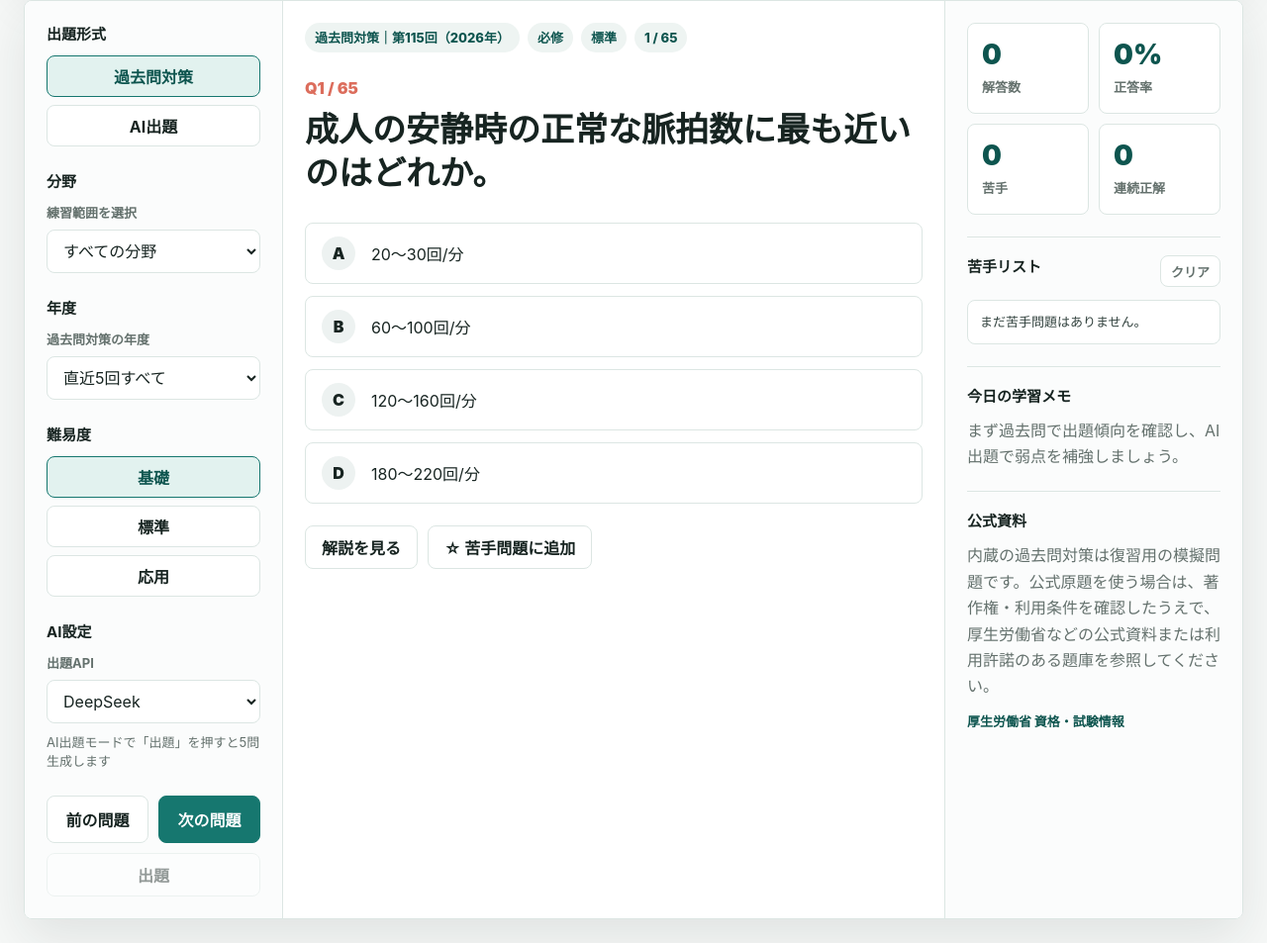
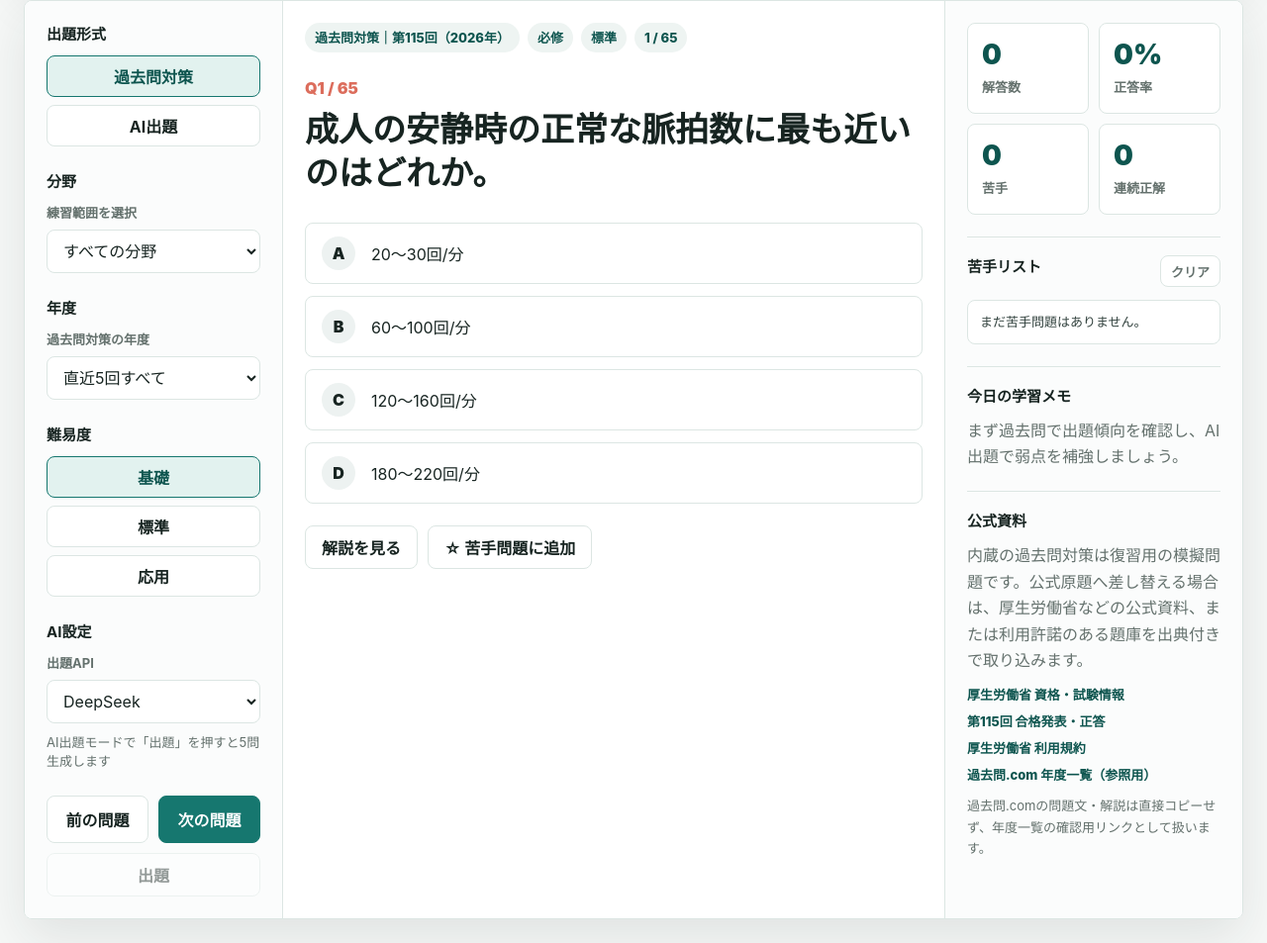
Before and after one commit to yoco211/nurse-exam-review, a website: page docs/index.html in a window 1280 px wide. Shown: the part 695-1648 px from the top of the page at 99% size. Drawn offline with Linux system fonts and the light colour scheme.

Commit message:
Clarify official question source workflow

```diff
--- a/docs/index.html
+++ b/docs/index.html
@@ -143,8 +143,14 @@
 
           <div class="source-list">
             <h2>公式資料</h2>
-            <p>内蔵の過去問対策は復習用の模擬問題です。公式原題を使う場合は、著作権・利用条件を確認したうえで、厚生労働省などの公式資料または利用許諾のある題庫を参照してください。</p>
-            <a href="https://www.mhlw.go.jp/kouseiroudoushou/shikaku_shiken/" target="_blank" rel="noreferrer">厚生労働省 資格・試験情報</a>
+            <p>内蔵の過去問対策は復習用の模擬問題です。公式原題へ差し替える場合は、厚生労働省などの公式資料、または利用許諾のある題庫を出典付きで取り込みます。</p>
+            <div class="source-links" aria-label="公式資料と参考リンク">
+              <a href="https://www.mhlw.go.jp/kouseiroudoushou/shikaku_shiken/" target="_blank" rel="noreferrer">厚生労働省 資格・試験情報</a>
+              <a href="https://www.mhlw.go.jp/general/sikaku/successlist/2026/siken03_04_05/about.html" target="_blank" rel="noreferrer">第115回 合格発表・正答</a>
+              <a href="https://www.mhlw.go.jp/chosakuken/index.html" target="_blank" rel="noreferrer">厚生労働省 利用規約</a>
+              <a href="https://nurse.kakomonn.com/list" target="_blank" rel="noreferrer">過去問.com 年度一覧（参照用）</a>
+            </div>
+            <p class="source-note">過去問.comの問題文・解説は直接コピーせず、年度一覧の確認用リンクとして扱います。</p>
           </div>
         </aside>
       </section>
--- a/docs/styles.css
+++ b/docs/styles.css
@@ -475,6 +475,21 @@ input::placeholder {
   text-decoration: none;
 }
 
+.source-links {
+  display: grid;
+  gap: 8px;
+  margin-top: 12px;
+}
+
+.source-links a {
+  margin-top: 0;
+}
+
+.source-note {
+  margin-top: 12px !important;
+  font-size: 13px;
+}
+
 @media (max-width: 1120px) {
   .workspace {
     grid-template-columns: 220px 1fr;
--- a/styles.css
+++ b/styles.css
@@ -475,6 +475,21 @@ input::placeholder {
   text-decoration: none;
 }
 
+.source-links {
+  display: grid;
+  gap: 8px;
+  margin-top: 12px;
+}
+
+.source-links a {
+  margin-top: 0;
+}
+
+.source-note {
+  margin-top: 12px !important;
+  font-size: 13px;
+}
+
 @media (max-width: 1120px) {
   .workspace {
     grid-template-columns: 220px 1fr;
```
Also changed, not shown: index.html (+8 -2 lines), README.md.
